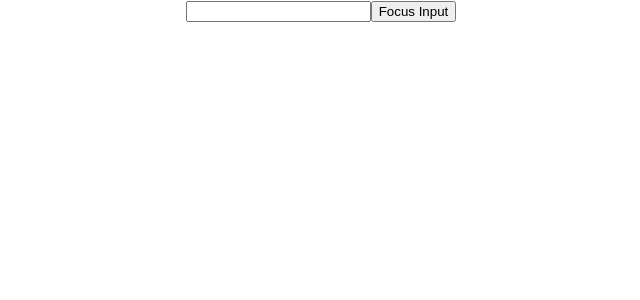
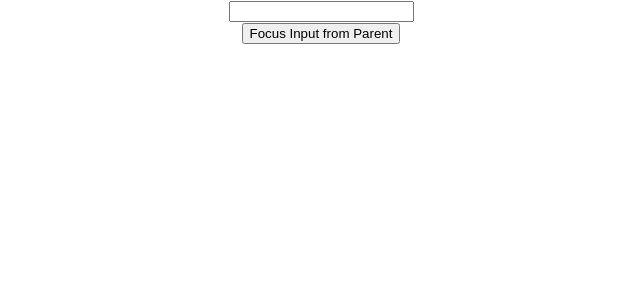
Before and after one commit to Priyesha/Advanced-React-Concepts, a React (Create React App) app: page / in a window 1280 px wide. Shown: the top 300 px of the page, without its empty margins (319-959 px from the left). Built offline with nearby package versions, Linux system fonts and the light colour scheme.

Commit message:
forwarding refs

```diff
--- a/src/App.js
+++ b/src/App.js
@@ -8,6 +8,7 @@ import ParentFunctional from './components/ParentFunctional'
 import RefsDemo from './components/RefsDemo';
 import CallbackRefs from './components/CallBackRefs';
 import ClassRef from './components/ClassRef';
+import ForwardRefParent from './components/forwardRefParent';
 
 function App() {
   return (
@@ -19,7 +20,8 @@ function App() {
       {/* <ParentFunctional/> */}
       {/* <RefsDemo/> */}
       {/* <CallbackRefs/> */}
-      <ClassRef/>
+      {/* <ClassRef/> */}
+      <ForwardRefParent/>
     </div>
   );
 }
--- /dev/null
+++ b/src/components/forwardRefInputChild.js
@@ -0,0 +1,11 @@
+import React from 'react'
+
+const ForwardRefInputChild = React.forwardRef((props, ref) => {
+    return (
+        <div>
+            <input type="text" ref={ref}></input>
+        </div>
+    )
+})
+
+export default ForwardRefInputChild
--- /dev/null
+++ b/src/components/forwardRefParent.js
@@ -0,0 +1,23 @@
+import React, {Component} from 'react';
+import ForwardRefInputChild from './forwardRefInputChild';
+
+class ForwardRefParent extends Component {
+
+   constructor() {
+       super();
+       this.inputRef = React.createRef();
+   }
+
+  clickHanlder = () => {
+    this.inputRef.current.focus();
+  }
+  render() {
+      return (
+          <React.Fragment>
+              <ForwardRefInputChild ref={this.inputRef}/>
+              <button onClick={this.clickHanlder}>Focus Input from Parent</button>
+          </React.Fragment>
+      )
+  }
+}
+export default ForwardRefParent;
```
